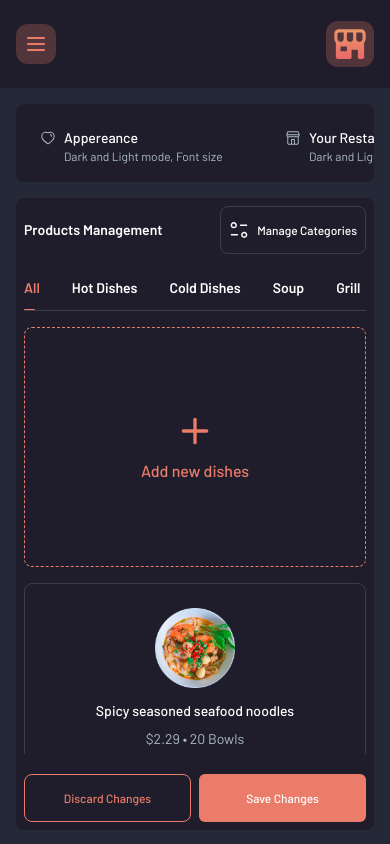
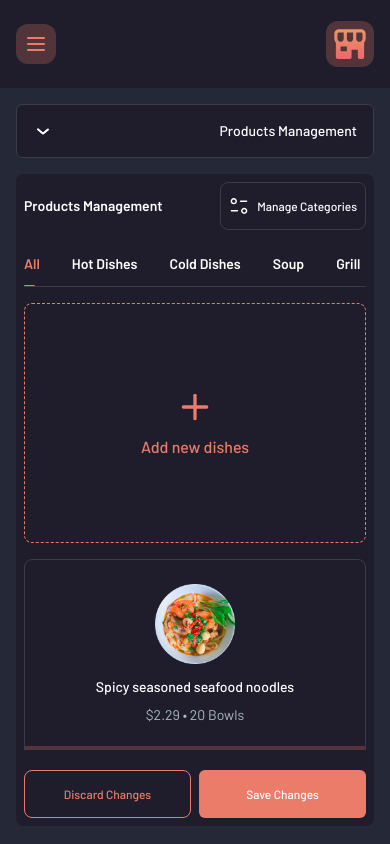
Before and after one commit to Tuns0704/wiicamp-training, a React (Vite) app: page /setting/products-management in a window 390 px wide. Built offline with nearby package versions, Linux system fonts and the light colour scheme.

Commit message:
Add: Responsive Setting page

```diff
--- a/src/features/setting-page/settings-content.tsx
+++ b/src/features/setting-page/settings-content.tsx
@@ -2,7 +2,7 @@ import { Outlet } from 'react-router-dom';
 
 function SettingContent() {
   return (
-    <div className="h-[calc(100vh-13.25rem)] w-full rounded-lg bg-dark-bg2 p-2 sm:h-[calc(100vh-8.875rem)] sm:p-6 lg:h-full">
+    <div className="h-[calc(100vh-12.025rem)] w-full rounded-lg bg-dark-bg2 p-2 sm:h-[calc(100vh-8.875rem)] sm:p-6 lg:h-full">
       <Outlet />
     </div>
   );
--- a/src/features/setting-page/settings-option.tsx
+++ b/src/features/setting-page/settings-option.tsx
@@ -1,11 +1,47 @@
 import setting from '@/constants/setting';
 import SettingCard from './item/setting';
-import { NavLink } from 'react-router-dom';
+import { NavLink, useNavigate } from 'react-router-dom';
+import {
+  Select,
+  SelectContent,
+  SelectItem,
+  SelectTrigger,
+  SelectValue,
+} from '@/components/ui/select';
+import { useState } from 'react';
+import { useMediaQuery } from 'usehooks-ts';
 
 function SettingOption() {
+  const [selectedSetting, setSelectedSetting] = useState(
+    window.location.pathname.split('/')[2] || '',
+  );
+
+  const navigate = useNavigate();
+  const device = useMediaQuery('(max-width: 640px)');
+
   return (
     <>
-      <div className="flex h-[4.875rem] w-full overflow-x-scroll rounded-lg bg-dark-bg2 scrollbar-none lg:h-full lg:w-[22rem] lg:flex-col base:w-[17.188rem]">
+      {device ? (
+        <Select
+          value={selectedSetting}
+          onValueChange={(value) => {
+            navigate(`./${value}`);
+            setSelectedSetting(value);
+          }}
+        >
+          <SelectTrigger className="border border-dark-linebase bg-dark-bg2 py-4 font-medium text-white focus:ring-0">
+            <SelectValue placeholder="Settings" />
+          </SelectTrigger>
+          <SelectContent className="z-[999] border border-dark-linebase bg-dark-bg2 font-medium text-white">
+            {setting.map((item) => (
+              <SelectItem key={item.name} value={item.path}>
+                {item.name}
+              </SelectItem>
+            ))}
+          </SelectContent>
+        </Select>
+      ) : (
+        <div className="flex h-[4.875rem] w-full overflow-x-scroll rounded-lg bg-dark-bg2 scrollbar-none md:flex lg:h-full lg:w-[22rem] lg:flex-col base:w-[17.188rem]">
           {setting.map((item) => {
             return (
               <NavLink key={item.id} to={`./${item.path}`}>
@@ -16,6 +52,7 @@ function SettingOption() {
             );
           })}
         </div>
+      )}
     </>
   );
 }
--- a/src/routes/app-router.tsx
+++ b/src/routes/app-router.tsx
@@ -38,6 +38,12 @@ function AppRouter() {
               )}
             </>
           ))}
+          <Route path="setting">
+            <Route
+              index
+              element={<Navigate to="products-management" replace />}
+            />
+          </Route>
           <Route path="not-found" element={<NotFound />} />
           <Route path="*" element={<Navigate to="/not-found" replace />} />
         </Route>
```
Lines whose indentation alone changed are shown as unchanged.
